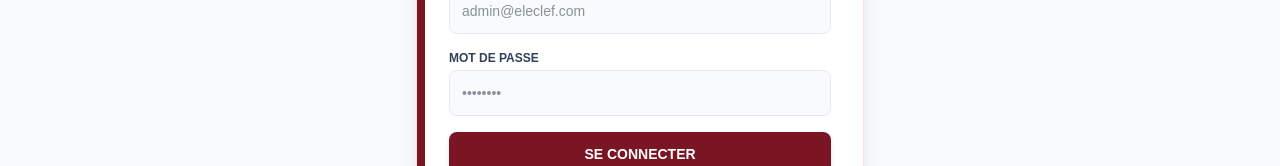
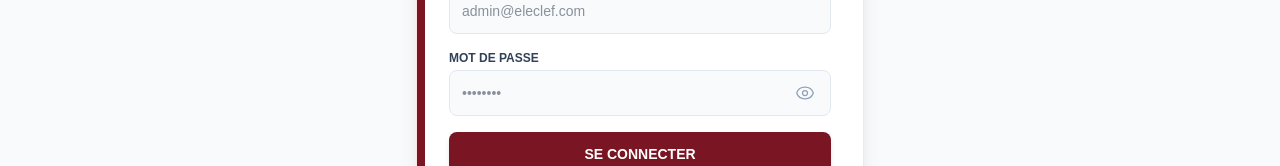
Before and after one commit to anissazouhair-hue/eleclef_app, a Next.js app: page /admin in a window 1280 px wide. Shown: the part 322-488 px from the top of the page. Built offline with nearby package versions, Linux system fonts and the light colour scheme.

Commit message:
Add password visibility toggle button

```diff
--- a/app/admin/page.tsx
+++ b/app/admin/page.tsx
@@ -6,6 +6,7 @@
 export default function AdminPage() {
   const [email, setEmail] = useState('');
   const [password, setPassword] = useState('');
+  const [showPassword, setShowPassword] = useState(false); // حالة إظهار/إخفاء كلمة السر
   const [isLoggedIn, setIsLoggedIn] = useState(false);
   const [error, setError] = useState('');
 
@@ -17,7 +18,6 @@
 
   const handleLogin = (e: React.FormEvent) => {
     e.preventDefault();
-    // التحقق من الإيميل وكلمة السر
     if (email === 'admin@eleclef.com' && password === 'eleclef2026') {
       setIsLoggedIn(true);
       setError('');
@@ -84,14 +84,36 @@
 
               <div>
                 <label className="block text-xs font-bold text-slate-700 uppercase mb-1">Mot de passe</label>
+                <div className="relative">
                   <input
-                  type="password"
+                    type={showPassword ? 'text' : 'password'}
                     value={password}
                     onChange={(e) => setPassword(e.target.value)}
                     required
-                  className="w-full bg-slate-50 border border-slate-200 rounded-lg p-3 text-sm focus:outline-none focus:border-[#7A1523]"
+                    className="w-full bg-slate-50 border border-slate-200 rounded-lg p-3 text-sm pr-10 focus:outline-none focus:border-[#7A1523]"
                     placeholder="••••••••"
                   />
+                  {/* أزرار العين إظهار / إخفاء */}
+                  <button
+                    type="button"
+                    onClick={() => setShowPassword(!showPassword)}
+                    className="absolute right-3 top-1/2 -translate-y-1/2 text-slate-400 hover:text-[#7A1523] focus:outline-none text-xs font-bold p-1"
+                    title={showPassword ? "Masquer" : "Afficher"}
+                  >
+                    {showPassword ? (
+                      /* أيقونة العين المغلقة */
+                      <svg xmlns="http://www.w3.org/2000/svg" fill="none" viewBox="0 0 24 24" strokeWidth={1.5} stroke="currentColor" className="w-5 h-5">
+                        <path strokeLinecap="round" strokeLinejoin="round" d="M3.98 8.223A10.477 10.477 0 001.934 12C3.226 16.338 7.244 19.5 12 19.5c.993 0 1.953-.138 2.863-.395M6.228 6.228A10.45 10.45 0 0112 4.5c4.756 0 8.773 3.162 10.065 7.498a10.523 10.523 0 01-4.293 5.774M6.228 6.228L3 3m3.228 3.228l3.65 3.65m7.894 7.894L21 21m-3.228-3.228l-3.65-3.65m0 0a3 3 0 10-4.243-4.243m4.242 4.242L9.88 9.88" />
+                      </svg>
+                    ) : (
+                      /* أيقونة العين المفتوحة */
+                      <svg xmlns="http://www.w3.org/2000/svg" fill="none" viewBox="0 0 24 24" strokeWidth={1.5} stroke="currentColor" className="w-5 h-5">
+                        <path strokeLinecap="round" strokeLinejoin="round" d="M2.036 12c1.318 4.026 5.253 7 9.964 7 4.71 0 8.646-2.974 9.964-7-1.318-4.026-5.254-7-9.964-7-4.71 0-8.646 2.974-9.964 7z" />
+                        <path strokeLinecap="round" strokeLinejoin="round" d="M15 12a3 3 0 11-6 0 3 3 0 016 0z" />
+                      </svg>
+                    )}
+                  </button>
+                </div>
               </div>
 
               <button type="submit" className="w-full py-3 bg-[#7A1523] hover:bg-red-800 text-white font-bold rounded-lg text-sm uppercase transition shadow-md">
```
Lines whose indentation alone changed are shown as unchanged.
